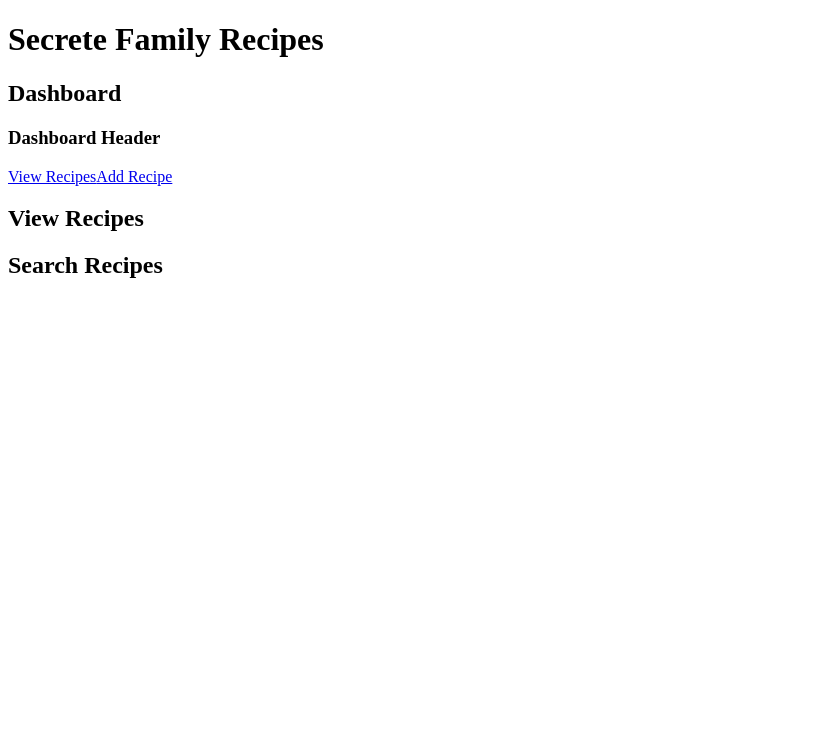
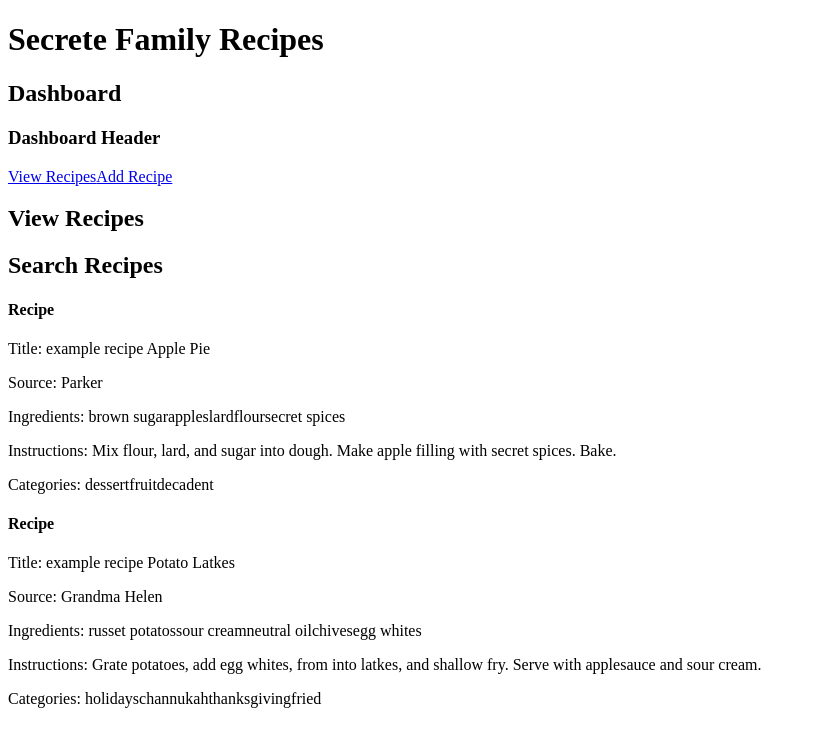
Before and after one commit to BW-secret-family-recipes-3/front-end, a React (Create React App) app in the folder secret-family-recipes/: page /user/dashboard/viewrecipes in a window 1280 px wide. Shown: the top 746 px of the page, without its empty margins (0-816 px from the left). Built offline with nearby package versions, Linux system fonts and the light colour scheme.

Commit message:
added props mapping and redux connection for viewrecipes

```diff
--- a/secret-family-recipes/public/index.html
+++ b/secret-family-recipes/public/index.html
@@ -9,7 +9,6 @@
       name="description"
       content="Web site created using create-react-app"
     />
-    <link rel="apple-touch-icon" href="%PUBLIC_URL%/logo192.png" />
     <!--
       manifest.json provides metadata used when your web app is installed on a
       user's mobile device or desktop. See https://developers.google.com/web/fundamentals/web-app-manifest/
--- a/secret-family-recipes/src/components/Recipe.js
+++ b/secret-family-recipes/src/components/Recipe.js
@@ -1,11 +1,17 @@
 import React from 'react';
-import { connect } from "react-redux";
 
 function Recipe(props){
+    console.log(props.recipe);
+    const {recipe} = props;
     return(
         <div>
-            <h2>Recipe</h2>
+            <h4>Recipe</h4>
             {/* Recipe component goes here*/}
+            <p>Title: {recipe.title}</p>
+            <p>Source: {recipe.source}</p>
+            <p>Ingredients: {recipe.ingredients}</p>
+            <p>Instructions: {recipe.instructions}</p>
+            <p>Categories: {recipe.categories}</p>
         </div>
     );
 };
--- a/secret-family-recipes/src/components/ViewRecipes.js
+++ b/secret-family-recipes/src/components/ViewRecipes.js
@@ -3,16 +3,29 @@ import React from 'react';
 import { connect } from "react-redux";
 
 // local imports
-import SearchRecipes from './SearchRecipes'
+import SearchRecipes from './SearchRecipes';
+import Recipe from './Recipe';
 
 function ViewRecipes(props){
+    const {recipes} = props;
     return(
         <div>
             <h2>View Recipes</h2>
             <SearchRecipes/>
             {/* ViewRecipes component goes here*/}
+            <div className = "recipesContainer">
+                {recipes.map(r => {
+                    return <Recipe key = {r.title} recipe = {r}/>
+                })}
+            </div>
         </div>
     );
 };
 
-export default ViewRecipes;
+function mapStateToProps(state) {
+    return {
+        recipes: state.recipes
+    };
+}
+
+export default connect(mapStateToProps, {})(ViewRecipes);
--- a/secret-family-recipes/src/index.js
+++ b/secret-family-recipes/src/index.js
@@ -5,13 +5,13 @@ import { Provider } from 'react-redux';
 import thunk from 'redux-thunk'
 import { createStore, applyMiddleware } from 'redux';
 
-// app imports
+// local imports
 import App from './App';
 import * as serviceWorker from './serviceWorker';
-
+import rootReducer from './reducers/rootReducer';
 // create redux store
 
-const store = createStore(() => {}, applyMiddleware(thunk));
+const store = createStore(rootReducer, applyMiddleware(thunk));
 
 // render App to Dom
 ReactDOM.render(
```
Also changed, not shown: secret-family-recipes/public/manifest.json.
